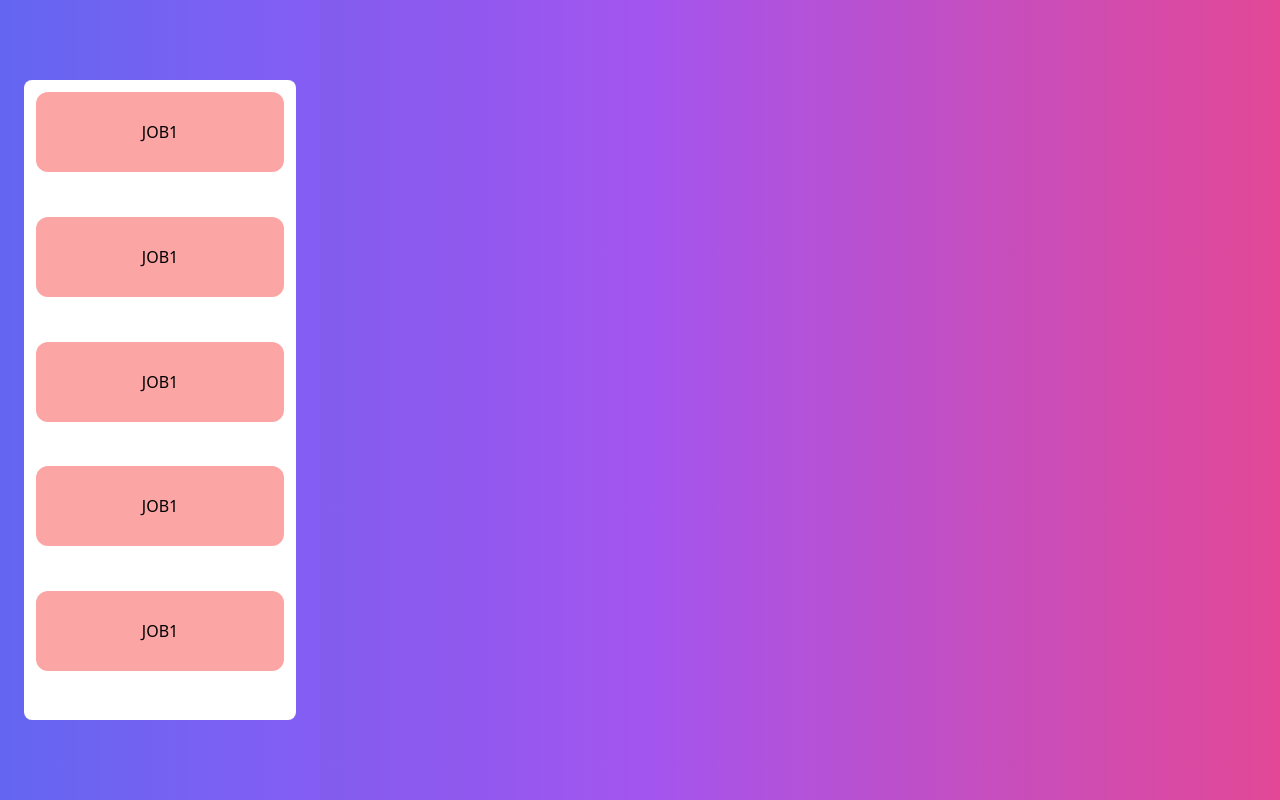
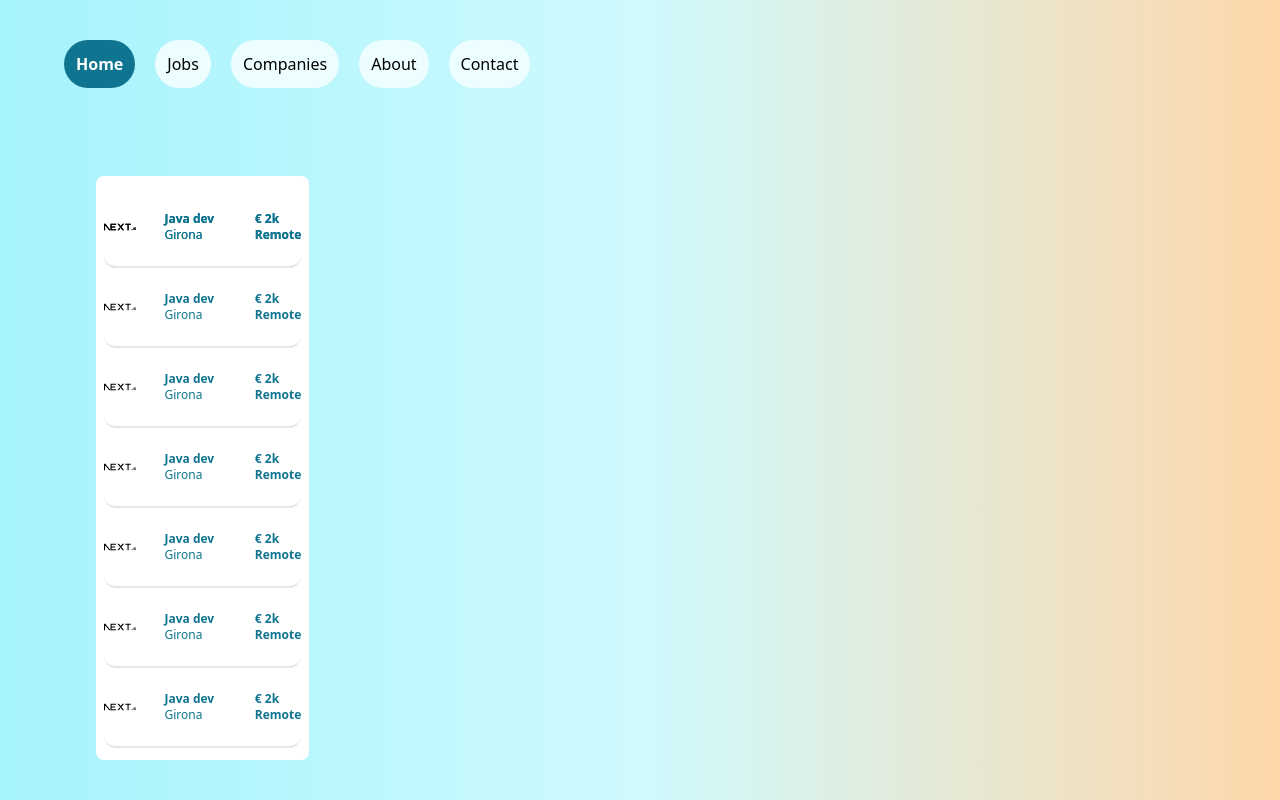
Before and after one commit to sorydi3/braozn, a Next.js app in the folder remotejobsite/: page / in a window 1280 px wide. Built offline with nearby package versions, Linux system fonts and the light colour scheme.

Commit message:
zustant added and list of jobs added too

```diff
--- a/remotejobsite/package.json
+++ b/remotejobsite/package.json
@@ -14,11 +14,13 @@
     "eslint-config-next": "13.1.2",
     "next": "13.1.2",
     "react": "18.2.0",
-    "react-dom": "18.2.0"
+    "react-dom": "18.2.0",
+    "zustand": "^4.3.2"
   },
   "devDependencies": {
     "autoprefixer": "^10.4.13",
     "postcss": "^8.4.21",
+    "tailwind-scrollbar": "^2.1.0",
     "tailwindcss": "^3.2.4"
   }
 }
--- /dev/null
+++ b/remotejobsite/src/pages/components/jobitem.js
@@ -0,0 +1,34 @@
+import Image from "next/image";
+import useStore from "../storage/state";
+
+function JobItem(pageProps) {
+  const storage = useStore((state) => state.storage);
+  const addData = useStore((state) => state.addData);
+  const removeData = useStore((state) => state.removeData);
+  const clearData = useStore((state) => state.clearData);
+
+  return (
+    <>
+      <div className="w-full grid grid-cols-[2rem,1fr] h-20 rounded-xl gap-4  border-b-2 hover:border-cyan-600">
+        <Image
+          src="/next.svg"
+          className="w-full h-full shrink-0 bg-cover bg-center rounded-xl"
+          width={100}
+          height={100}
+        />
+        <div className=" grid  grid-cols-2 shr  w-full h-full justify-center content-center justify-items-center text-cyan-700">
+          <div className=" ">
+            <h1 className="font-extrabold text-xs">Java dev</h1>
+            <p className="font-thin text-xs">Girona</p>
+          </div>
+          <div className="font-semibold ml-auto text-xs">
+            <p className="text-left ">€ 2k</p>
+            <p className="">Remote</p>
+          </div>
+        </div>
+      </div>
+    </>
+  );
+}
+
+export default JobItem;
--- /dev/null
+++ b/remotejobsite/src/pages/components/listjobs.js
@@ -0,0 +1,28 @@
+import JobItem from "./jobitem";
+
+function ListJobs() {
+  return (
+    <>
+      <div className="grid md:grid-cols-1 sm:grid-rows-1 scrollbar-thin scrollbar-corner-rounded-xl scrollbar-thumb-slate-400 sticky md:left-24 mb-10  mt-32 bg-white   md:w-1/6 sm:w-screen sm:mx-3  overflow-x-clip overflow-y-auto rounded-lg px-2 py-3 ">
+        <JobItem />
+        <JobItem />
+        <JobItem />
+        <JobItem />
+        <JobItem />
+        <JobItem />
+        <JobItem />
+        <JobItem />
+        <JobItem />
+        <JobItem />
+        <JobItem />
+        <JobItem />
+        <JobItem />
+        <JobItem />
+        <JobItem />
+        <JobItem />
+      </div>
+    </>
+  );
+}
+
+export default ListJobs;
--- /dev/null
+++ b/remotejobsite/src/pages/components/navbar.js
@@ -0,0 +1,15 @@
+import NavBarItem from "./navbaritem";
+
+function NavBar() {
+  return (
+    <div className="mr-auto left-16 top-10 top sticky flex space-x-5">
+      <NavBarItem name="Home" focused={true} />
+      <NavBarItem name="Jobs" />
+      <NavBarItem name="Companies" />
+      <NavBarItem name="About" />
+      <NavBarItem name="Contact" />
+    </div>
+  );
+}
+
+export default NavBar;
--- /dev/null
+++ b/remotejobsite/src/pages/components/navbaritem.js
@@ -0,0 +1,15 @@
+function NavBarItem({ name, focused }) {
+  return (
+    <div
+      className={
+        focused
+          ? "flex m-auto p-3 rounded-full bg-cyan-700 text-white font-semibold"
+          : "flex m-auto p-3 rounded-full bg-cyan-50 hover:bg-cyan-700 hover:text-white hover:font-semibold"
+      }
+    >
+      <p className="">{name}</p>
+    </div>
+  );
+}
+
+export default NavBarItem;
--- a/remotejobsite/src/pages/index.js
+++ b/remotejobsite/src/pages/index.js
@@ -1,23 +1,13 @@
+import Head from "next/head";
+import Image from "next/image";
+import ListJobs from "./components/listjobs";
+import NavBar from "./components/navbar";
+
 export default function Home() {
   return (
-    <div className="grid grid-cols-[20rem,1fr] bg-slate-400 h-screen w-screen bg-gradient-to-r from-indigo-500 via-purple-500 to-pink-500 justify-">
-      <div className="grid bg-white my-20 mx-6 rounded-lg px-3 py-3 overflow-scroll gap-2 ">
-        <div className="w-full flex bg-red-300 h-20 mr-10 rounded-xl justify-center items-center">
-          <h1>JOB1</h1>
-        </div>
-        <div className="w-full flex bg-red-300 h-20 mr-10 rounded-xl justify-center items-center">
-          <h1>JOB1</h1>
-        </div>
-        <div className="w-full flex bg-red-300 h-20 mr-10 rounded-xl justify-center items-center">
-          <h1>JOB1</h1>
-        </div>
-        <div className="w-full flex bg-red-300 h-20 mr-10 rounded-xl justify-center items-center">
-          <h1>JOB1</h1>
-        </div>
-        <div className="w-full flex bg-red-300 h-20 mr-10 rounded-xl justify-center items-center">
-          <h1>JOB1</h1>
-        </div>
-      </div>
+    <div className="grid grid-cols-[1fr] bg-slate-400 h-screen w-screen bg-gradient-to-r from-cyan-200 via-cyan-100  to-orange-200 justify-">
+      <NavBar />
+      <ListJobs />
       <div className="bg-slate-600 opacity-5"></div>
     </div>
   );
--- /dev/null
+++ b/remotejobsite/src/pages/storage/state.js
@@ -0,0 +1,41 @@
+import create from "zustand";
+import { persist, devtools } from "zustand/middleware";
+
+const store = (set) => ({
+  storage: [],
+  total: 0,
+  CountQueuingStrategy: 0,
+  CountRunning: 0,
+  CountSucceeded: 0,
+
+  setStorage: (storage) => {
+    set((state) => ({
+      storage: storage,
+    }));
+  },
+
+  // Add more state here
+  addData: (data) => {
+    set((state) => ({
+      storage: [...state.storage, data],
+    }));
+  },
+
+  // Add more state here
+  removeData: (data) => {
+    set((state) => ({
+      storage: state.storage.filter((item) => item !== data),
+    }));
+  },
+
+  // Add more state here
+  clearData: () => {
+    set((state) => ({
+      storage: [],
+    }));
+  },
+});
+
+const useStore = create(devtools(persist(store, { name: "storage" })));
+
+export default useStore;
--- a/remotejobsite/tailwind.config.js
+++ b/remotejobsite/tailwind.config.js
@@ -1,8 +1,14 @@
 /** @type {import('tailwindcss').Config} */
 module.exports = {
-  content: ["./src/**/*.{js,ts,jsx,tsx}"],
+  content: [
+    "./src/**/*.{js,ts,jsx,tsx}",
+    "./src/components/**/*.{tsx,ts,js,jsx}",
+  ],
   theme: {
     extend: {},
   },
-  plugins: [],
+  variants: {
+    "scrollbar-thumb": ["rounded"],
+  },
+  plugins: [require("tailwind-scrollbar")({ nocompatible: true })],
 };
```
Also changed, not shown: 1 other file (tests, documents, lock files or other folders).
